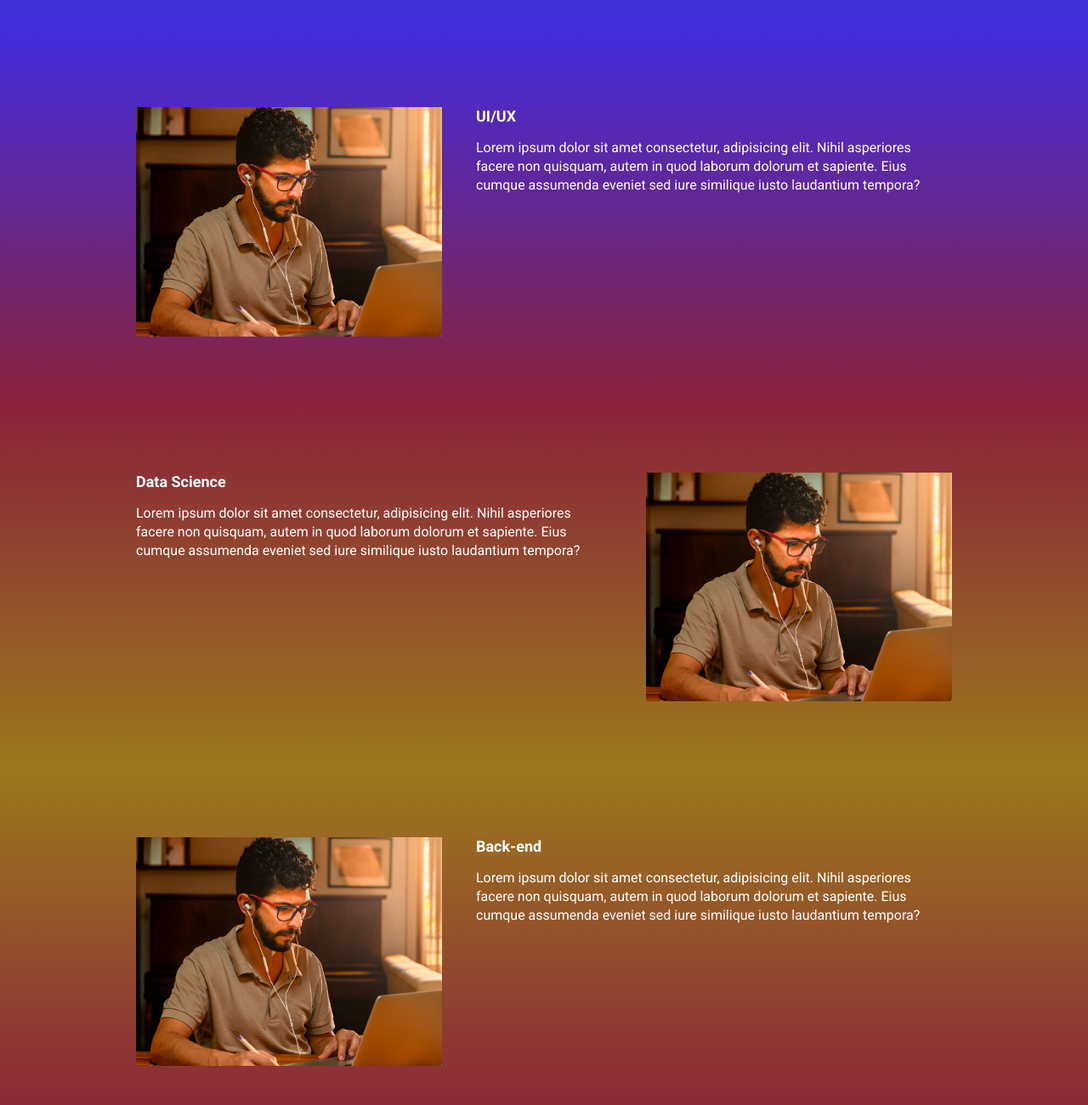
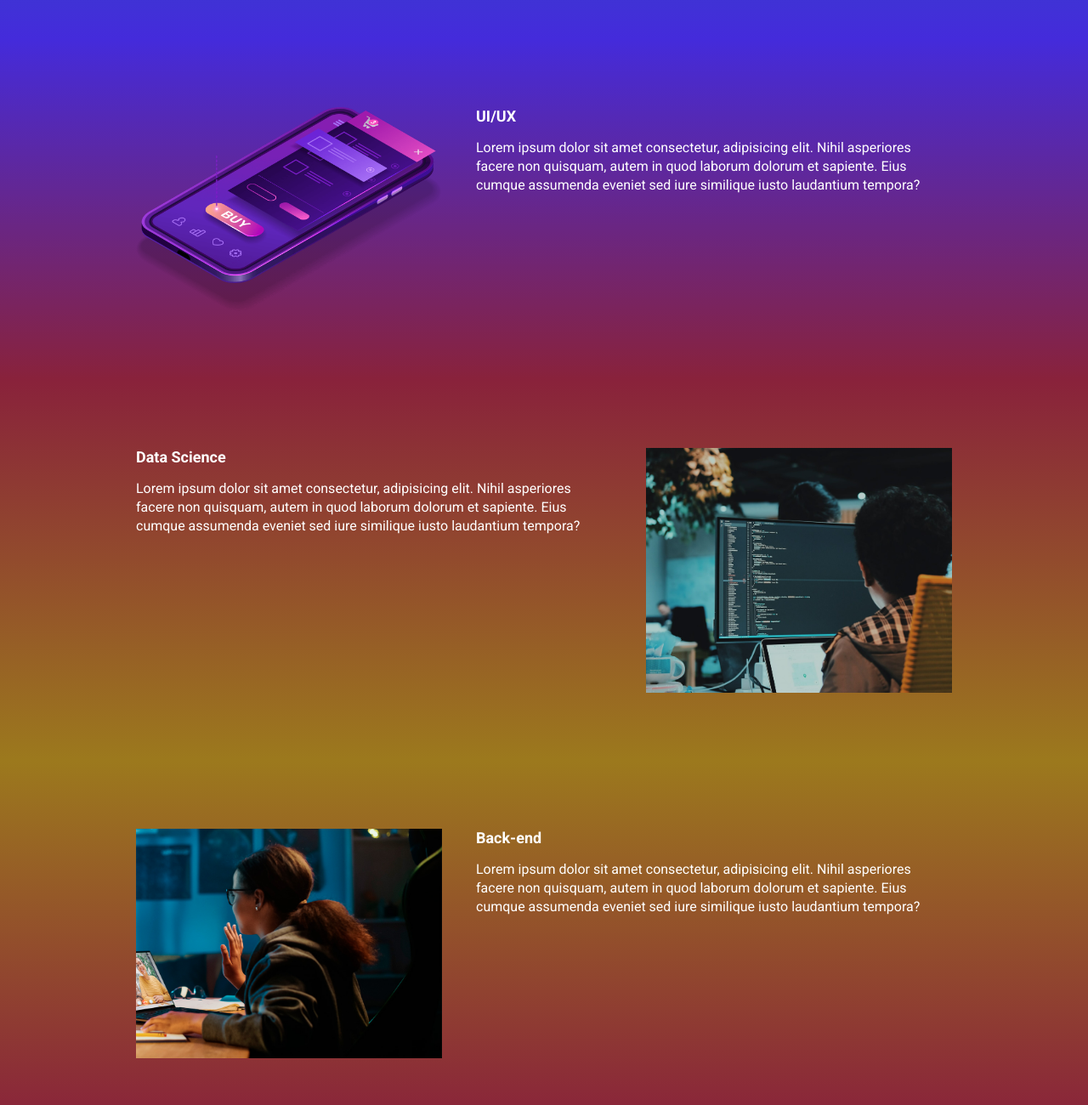
Before and after one commit to ClaudioFerreir/EBAC_talks, a website built with Parcel: page src/index.html in a window 1280 px wide. Shown: the part 1000-2300 px from the top of the page at 85% size. Built offline with nearby package versions, Linux system fonts and the light colour scheme.

Commit message:
fix: images event

```diff
--- a/src/index.html
+++ b/src/index.html
@@ -1,5 +1,5 @@
 <!DOCTYPE html>
-<html lang="pt-br">
+<html lang="pt-BR">
 <head>
   <meta charset="UTF-8">
   <meta name="viewport" content="width=device-width, initial-scale=1.0">
@@ -66,7 +66,7 @@
           Lorem ipsum dolor sit amet consectetur, adipisicing elit. Nihil asperiores facere non quisquam, autem in quod laborum dolorum et sapiente. Eius cumque assumenda eveniet sed iure similique iusto laudantium tempora?
         </p>
       </div>
-      <img class="event__image" src="./images/frontend.png" alt="Front-end">
+      <img class="event__image" src="./images/ui-ux.png" alt="ui-ux">
     </div>
   </section>
   <section class="event event--data-science">
@@ -77,7 +77,7 @@
           Lorem ipsum dolor sit amet consectetur, adipisicing elit. Nihil asperiores facere non quisquam, autem in quod laborum dolorum et sapiente. Eius cumque assumenda eveniet sed iure similique iusto laudantium tempora?
         </p>
       </div>
-      <img class="event__image" src="./images/frontend.png" alt="Front-end">
+      <img class="event__image" src="./images/data.png" alt="data-science">
     </div>
   </section>
   <section class="event event--backend event--image-left">
@@ -88,7 +88,7 @@
           Lorem ipsum dolor sit amet consectetur, adipisicing elit. Nihil asperiores facere non quisquam, autem in quod laborum dolorum et sapiente. Eius cumque assumenda eveniet sed iure similique iusto laudantium tempora?
         </p>
       </div>
-      <img class="event__image" src="./images/frontend.png" alt="Front-end">
+      <img class="event__image" src="./images/backend.png" alt="Backend">
     </div>
   </section>
 </body>
```
